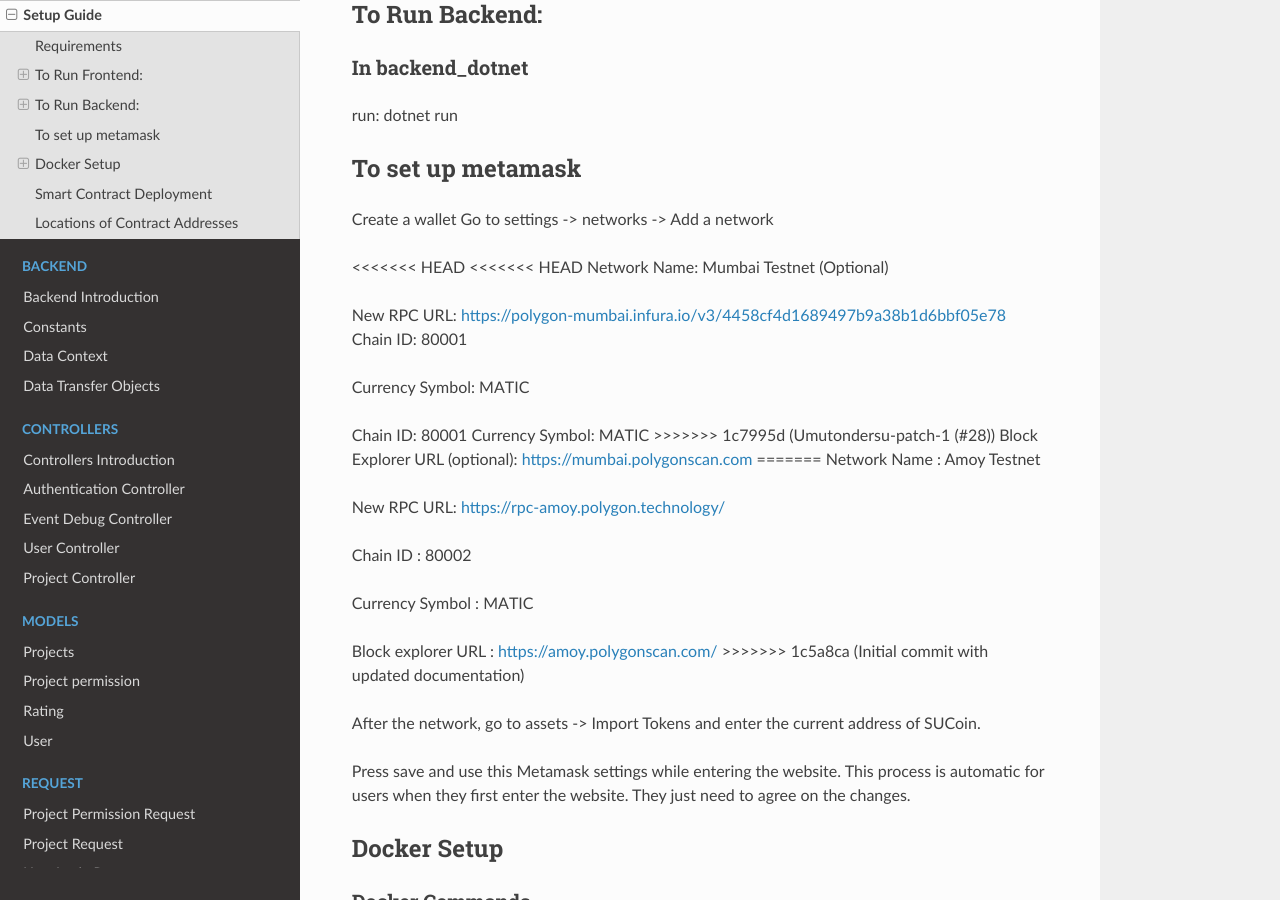
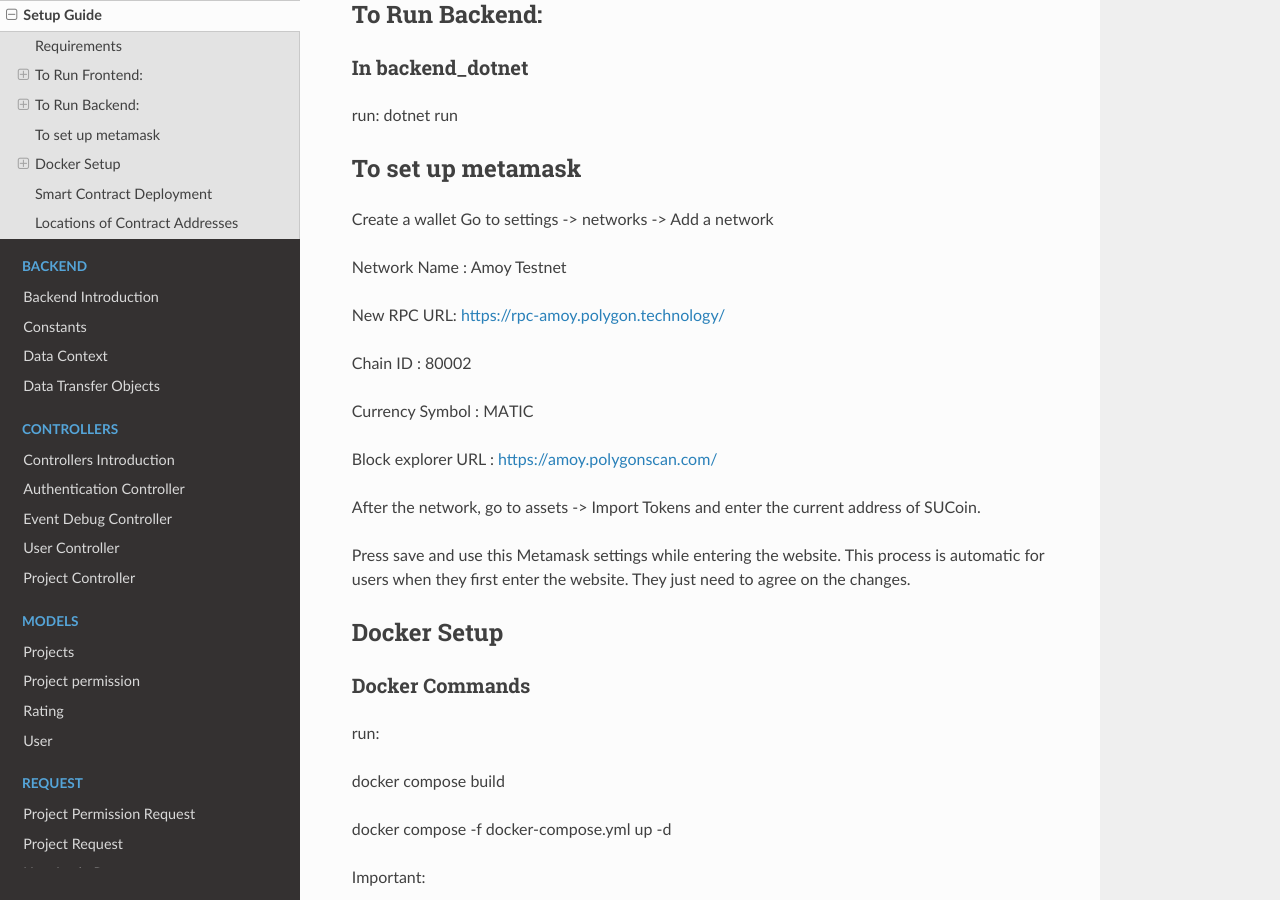
Before and after one commit to MehmetEminEr/SULaunch-dev-doc, a Sphinx documentation site: the page built from docs/source/setup.rst, in a window 1280 px wide and 900 px high, scrolled down 736 px. Built offline with Sphinx 7.4.7 and the Read the Docs theme 2.0.0, drawn with Linux system fonts in a browser that asks for light colours; pages that are not in the unit, such as notebooks, are missing from menus; some of the changed text lies outside the part shown.

Commit message:
Update setup.rst

```diff
--- a/docs/source/setup.rst
+++ b/docs/source/setup.rst
@@ -44,23 +44,6 @@ To set up metamask
 
 Create a wallet Go to settings -> networks -> Add a network
 
-<<<<<<< HEAD
-<<<<<<< HEAD
-Network Name: Mumbai Testnet (Optional)
-
-New RPC URL: https://polygon-mumbai.infura.io/v3/4458cf4d1689497b9a38b1d6bbf05e78
-Chain ID: 80001
-
-Currency Symbol: MATIC
-
-=======
-Network Name: Mumbai Testnet (Optional)
-New RPC URL: https://polygon-mumbai.infura.io/v3/4458cf4d1689497b9a38b1d6bbf05e78
-Chain ID: 80001
-Currency Symbol: MATIC
->>>>>>> 1c7995d (Umutondersu-patch-1 (#28))
-Block Explorer URL (optional): https://mumbai.polygonscan.com
-=======
 Network Name : Amoy Testnet
 
 New RPC URL: https://rpc-amoy.polygon.technology/
@@ -70,7 +53,7 @@ Chain ID : 80002
 Currency Symbol : MATIC
 
 Block explorer URL : https://amoy.polygonscan.com/
->>>>>>> 1c5a8ca (Initial commit with updated documentation)
+
 
 After the network, go to assets -> Import Tokens and enter the current
 address of SUCoin.
@@ -185,7 +168,7 @@ addresses in the project before booting up.
 
 Locations of Contract Addresses
 -------------------------------
-<<<<<<< HEAD
+
 
 Enviorment Variables:
 
@@ -201,7 +184,6 @@ Enviorment Variables:
 -  REACT_APP_PROJECT_REGISTER_ADDRESS for ProjectRegister Contract
 -  REACT_APP_SUCOIN_ADDRESS for Sucoin Contract
 
-They can also be set in the following files: -
->>>>>>> 1c7995d (Umutondersu-patch-1 (#28))
+They can also be set in the following files:
 -  backend_dotnet/Constants/ContractConstants.c
 -  frontend_react/src/config.js
```
